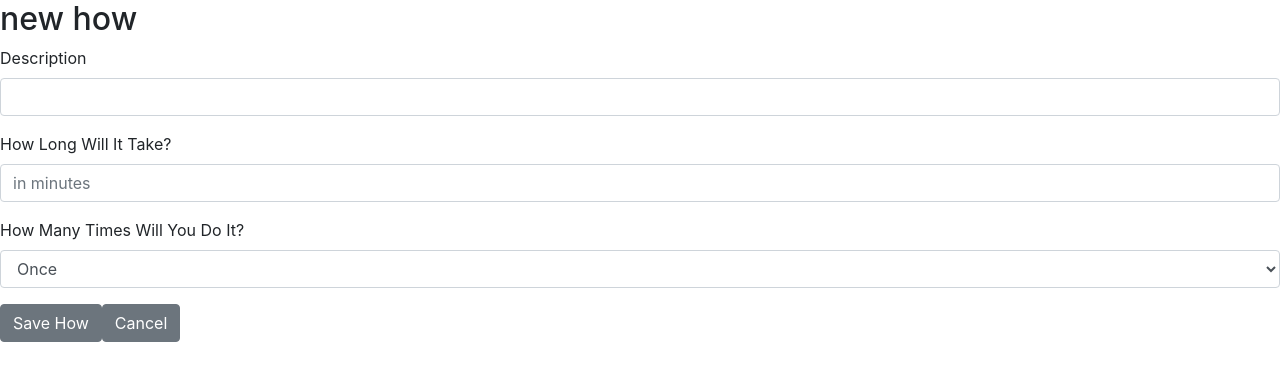
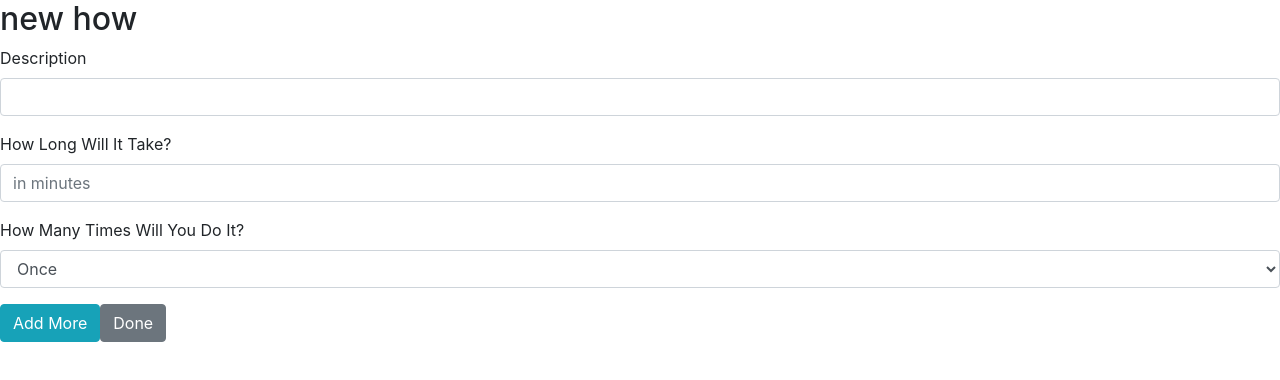
Before and after one commit to BeatleyTQD/inVision, a React (Create React App) app in the folder inVision/client/: page /dreams/1/how/add in a window 1280 px wide. Shown: the top 380 px of the page. Built offline with nearby package versions, Linux system fonts and the light colour scheme; no server answers; sample sign-in values are in the browser's storage.

Commit message:
implemented adding multiple hows at once

```diff
--- a/inVision/client/src/Components/Dream/DreamDetails.js
+++ b/inVision/client/src/Components/Dream/DreamDetails.js
@@ -51,7 +51,7 @@ export default function DreamDetails() {
     return (
         <>
             <h1>{dream.name}</h1>
-            <Button color="primary" onClick={allDreams}>all dreams</Button>
+            <Button color="secondary" onClick={allDreams}>all dreams</Button> <br />
             <Button color="primary" onClick={Add}>CREATE NEW HOW</Button>{" "}
             <br />
             <Button color="link" >gimme a random how</Button>
--- a/inVision/client/src/Components/Dream/DreamList.js
+++ b/inVision/client/src/Components/Dream/DreamList.js
@@ -22,7 +22,7 @@ export default function DreamList() {
     return (
         <>
             <h2>your wildest dreams</h2>
-            <Button color="link" onClick={New}>new dream</Button>
+            <Button color="primary" onClick={New}>new dream</Button>
             <div>
                 {dreams.map((dream) => (
                     <Dream key={dream.id} dream={dream} />
--- a/inVision/client/src/Components/How/How.js
+++ b/inVision/client/src/Components/How/How.js
@@ -41,6 +41,7 @@ export default function How({ how }) {
         };
         addCompletedHow(completedHow)
             .then(toggle)
+            .then(getActiveHows(how.dreamId))
             .then(getCompletedHows(how.dreamId));
     }
 
--- a/inVision/client/src/Components/How/HowForm.js
+++ b/inVision/client/src/Components/How/HowForm.js
@@ -25,10 +25,12 @@ export default function HowForm() {
     const saveHow = () => {
         how.dreamId = parseInt(id);
         addHow(how)
-            .then(() => history.push(`/dreams/${id}`))
+            .then(document.getElementById("description").value = "",
+                document.getElementById("timeToComplete").value = "",
+                document.getElementById("isRepeatable").value = 0)
     }
 
-    const Cancel = () => {
+    const done = () => {
         history.push(`/dreams/${id}`);
     };
 
@@ -53,8 +55,8 @@ export default function HowForm() {
                         </Input>
                     </FormGroup>
                     <FormGroup>
-                        <Button onClick={saveHow}>Save How</Button>
-                        <Button onClick={Cancel}>Cancel</Button>
+                        <Button onClick={saveHow} color="info">Add More</Button>
+                        <Button onClick={done}>Done</Button>
                     </FormGroup>
                 </fieldset>
             </Form>
--- a/inVision/client/src/Components/Why/WhyForm.js
+++ b/inVision/client/src/Components/Why/WhyForm.js
@@ -35,7 +35,7 @@ export default function WhyForm() {
                         <Input id="description" type="text" onChange={handleFieldChange} />
                     </FormGroup>
                     <FormGroup>
-                        <Button onClick={saveWhy}>Add More</Button>
+                        <Button onClick={saveWhy} color="info">Add More</Button>
                         <Button onClick={done}>Done</Button>
                     </FormGroup>
                 </fieldset>
```
